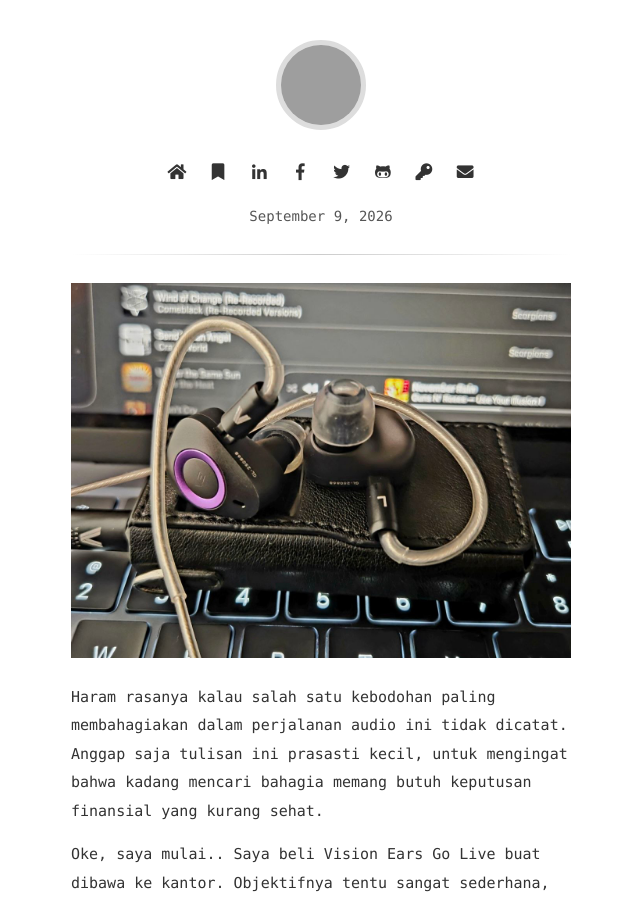
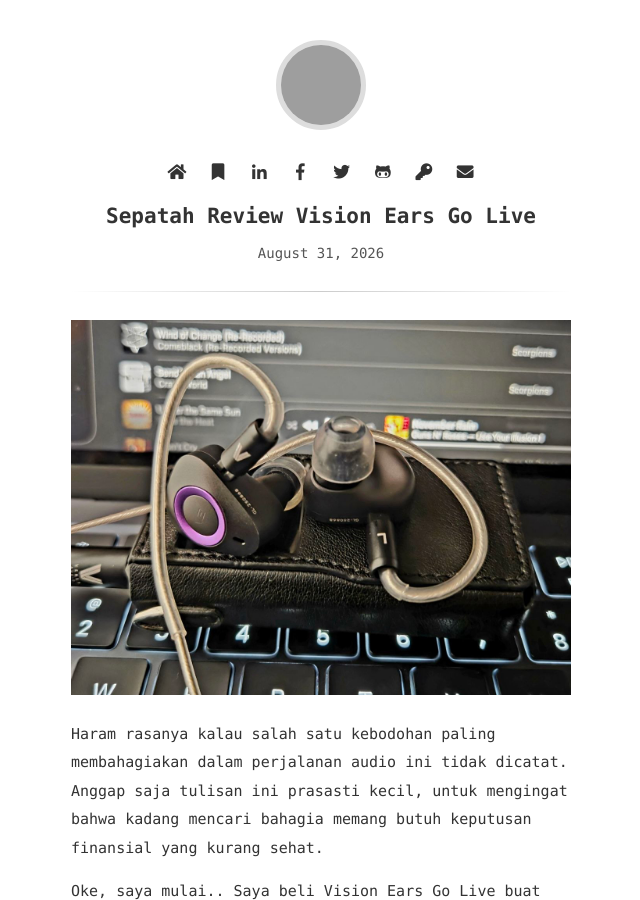
Before and after one commit to harjunacandra/harjuna.github.io, a Jekyll site: the page built from _posts/2026-08-31-Sepatah-Review-Vision-Ears-Go-Live.md, in a window 1280 px wide and 900 px high, cut to the strip 0-900 px from the top of the window. Shown: the whole strip, without its empty margins (319-959 px from the left). Built offline with Jekyll 4.4.1, drawn with Linux system fonts in a browser that asks for light colours; grey boxes are pictures that could not be loaded.

Commit message:
Fix title formatting in Sepatah Review post
Removed colon from title and updated formatting.

```diff
--- a/_posts/2026-08-31-Sepatah-Review-Vision-Ears-Go-Live.md
+++ b/_posts/2026-08-31-Sepatah-Review-Vision-Ears-Go-Live.md
@@ -1,8 +1,9 @@
 ---
 published: true
-title: Sepatah Review : Vision Ears Go Live
-updated: '2026-08-31 22:47'
+title: Sepatah Review Vision Ears Go Live
+updated: "2026-08-31 22:47"
 ---
+
 ![Vision Ears Go Live dengan AZLA Crystal 2 dan BTR17](/assets/images/vision-ears/vision-ears-go-live-main.jpg)
 
 Haram rasanya kalau salah satu kebodohan paling membahagiakan dalam perjalanan audio ini tidak dicatat. Anggap saja tulisan ini prasasti kecil, untuk mengingat bahwa kadang mencari bahagia memang butuh keputusan finansial yang kurang sehat.
```
